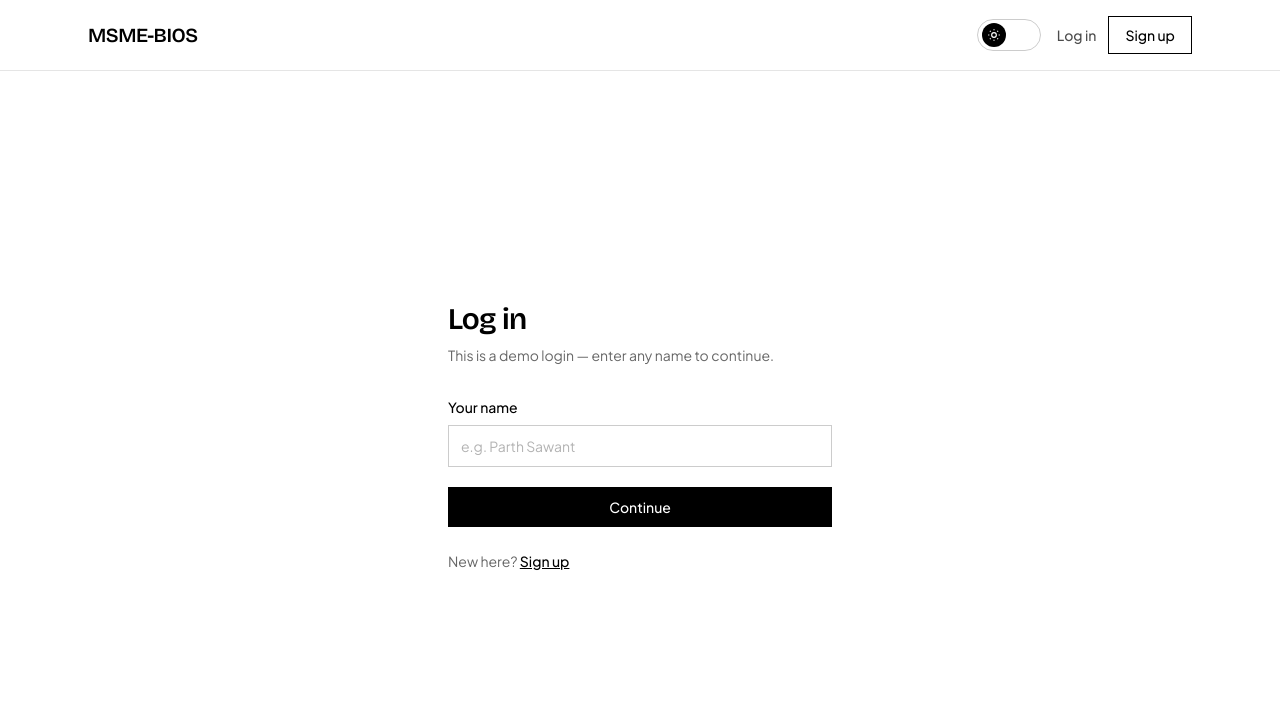
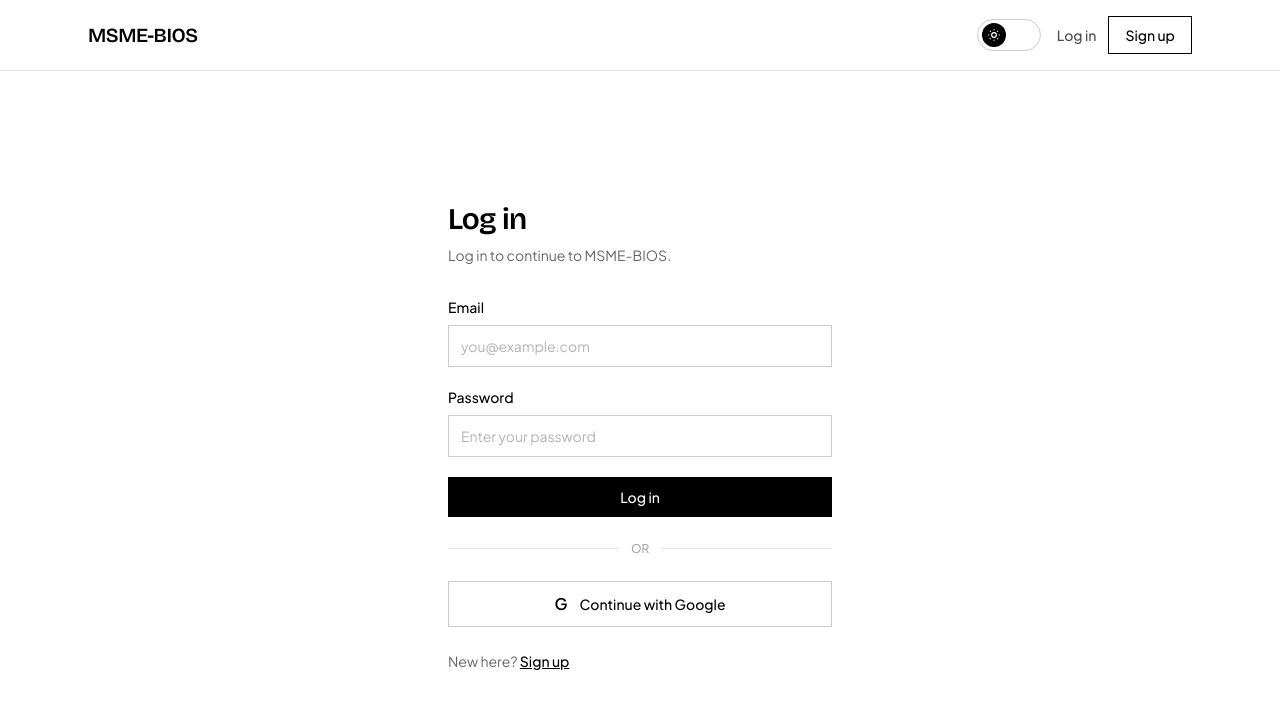
Before and after one commit to parthbsawant/MSME-BIOS, a React (Vite) app in the folder frontend/msme-bios-frontend/: page /login in a window 1280 px wide. Shown: the top 708 px of the page. Built offline with nearby package versions, Linux system fonts and the light colour scheme; no server answers.

Commit message:
Firebase Authentication : Updated LoginPage file and handled Google Login Window Pre Closing Error

```diff
--- a/frontend/msme-bios-frontend/src/pages/LoginPage.jsx
+++ b/frontend/msme-bios-frontend/src/pages/LoginPage.jsx
@@ -1,48 +1,259 @@
+// import { useState } from 'react'
+// import { useNavigate, Link } from 'react-router-dom'
+// import { useAuth } from '../context/AuthContext'
+// import Navbar from '../components/Navbar'
+
+// export default function LoginPage() {
+//   const [name, setName] = useState('')
+//   const { login } = useAuth()
+//   const navigate = useNavigate()
+
+//   const handleSubmit = (e) => {
+//     e.preventDefault()
+//     if (!name.trim()) return
+//     login(name.trim())
+//     navigate('/dashboard')
+//   }
+
+//   return (
+//     <div className="flex min-h-screen flex-col bg-white text-black dark:bg-black dark:text-white transition-colors">
+//       <Navbar />
+//       <main className="flex flex-1 items-center justify-center px-6">
+//         <div className="w-full max-w-sm">
+//           <h1 className="font-[family-name:var(--font-display)] text-3xl font-semibold tracking-tight">Log in</h1>
+//           <p className="mt-2 text-sm text-black/60 dark:text-white/60">This is a demo login — enter any name to continue.</p>
+
+//           <form onSubmit={handleSubmit} className="mt-8 space-y-5">
+//             <div>
+//               <label htmlFor="name" className="block text-sm font-medium">Your name</label>
+//               <input
+//                 id="name"
+//                 type="text"
+//                 value={name}
+//                 onChange={(e) => setName(e.target.value)}
+//                 placeholder="e.g. Parth Sawant"
+//                 className="mt-2 w-full border border-black/20 dark:border-white/20 bg-transparent px-3 py-2.5 text-sm placeholder:text-black/30 dark:placeholder:text-white/30 focus:border-black dark:focus:border-white focus:outline-none transition-colors"
+//               />
+//             </div>
+//             <button type="submit" className="w-full bg-black px-4 py-2.5 text-sm font-medium text-white dark:bg-white dark:text-black hover:opacity-80 transition-opacity">
+//               Continue
+//             </button>
+//           </form>
+
+//           <p className="mt-6 text-sm text-black/60 dark:text-white/60">
+//             New here? <Link to="/signup" className="font-medium text-black dark:text-white underline">Sign up</Link>
+//           </p>
+//         </div>
+//       </main>
+//     </div>
+//   )
+// }
+
+
 import { useState } from 'react'
-import { useNavigate, Link } from 'react-router-dom'
+import { Link, useNavigate } from 'react-router-dom'
 import { useAuth } from '../context/AuthContext'
 import Navbar from '../components/Navbar'
 
 export default function LoginPage() {
-  const [name, setName] = useState('')
-  const { login } = useAuth()
+  const [email, setEmail] = useState('')
+  const [password, setPassword] = useState('')
+  const [error, setError] = useState('')
+  const [loading, setLoading] = useState(false)
+
+  const { login, loginWithGoogle } = useAuth()
   const navigate = useNavigate()
 
-  const handleSubmit = (e) => {
+  const handleSubmit = async (e) => {
     e.preventDefault()
-    if (!name.trim()) return
-    login(name.trim())
-    navigate('/dashboard')
+
+    setError('')
+
+    if (!email.trim() || !password) {
+      setError('Please enter your email and password.')
+      return
+    }
+
+    try {
+      setLoading(true)
+
+      await login(email.trim(), password)
+
+      navigate('/dashboard')
+    } catch (err) {
+      console.error('Login error:', err)
+
+      switch (err.code) {
+        case 'auth/invalid-credential':
+          setError('Invalid email or password.')
+          break
+
+        case 'auth/user-not-found':
+          setError('No account found with this email.')
+          break
+
+        case 'auth/wrong-password':
+          setError('Incorrect password.')
+          break
+
+        case 'auth/invalid-email':
+          setError('Please enter a valid email address.')
+          break
+
+        case 'auth/too-many-requests':
+          setError('Too many failed attempts. Please try again later.')
+          break
+
+        default:
+          setError('Unable to log in. Please try again.')
+      }
+    } finally {
+      setLoading(false)
+    }
+  }
+
+  const handleGoogleLogin = async () => {
+    setError('')
+
+    try {
+      setLoading(true)
+
+      await loginWithGoogle()
+
+      navigate('/dashboard')
+    } catch (err) {
+      if (err.code !== 'auth/popup-closed-by-user') {
+        console.error('Google login error:', err)
+      }
+
+      if (err.code === 'auth/popup-closed-by-user') {
+        setError('Google sign-in was cancelled.')
+      } else if (err.code === 'auth/popup-blocked') {
+        setError('The Google sign-in popup was blocked by your browser.')
+      } else {
+        setError('Unable to sign in with Google. Please try again.')
+      }
+    } finally {
+      setLoading(false)
+    }
   }
 
   return (
     <div className="flex min-h-screen flex-col bg-white text-black dark:bg-black dark:text-white transition-colors">
       <Navbar />
+
       <main className="flex flex-1 items-center justify-center px-6">
         <div className="w-full max-w-sm">
-          <h1 className="font-[family-name:var(--font-display)] text-3xl font-semibold tracking-tight">Log in</h1>
-          <p className="mt-2 text-sm text-black/60 dark:text-white/60">This is a demo login — enter any name to continue.</p>
 
+          {/* Heading */}
+          <div>
+            <h1 className="font-[family-name:var(--font-display)] text-3xl font-semibold tracking-tight">
+              Log in
+            </h1>
+
+            <p className="mt-2 text-sm text-black/60 dark:text-white/60">
+              Log in to continue to MSME-BIOS.
+            </p>
+          </div>
+
+          {/* Error */}
+          {error && (
+            <div className="mt-6 rounded-md border border-red-300 bg-red-50 px-4 py-3 text-sm text-red-700 dark:border-red-800 dark:bg-red-950/30 dark:text-red-300">
+              {error}
+            </div>
+          )}
+
+          {/* Email / Password Form */}
           <form onSubmit={handleSubmit} className="mt-8 space-y-5">
+
+            {/* Email */}
             <div>
-              <label htmlFor="name" className="block text-sm font-medium">Your name</label>
+              <label
+                htmlFor="email"
+                className="block text-sm font-medium"
+              >
+                Email
+              </label>
+
               <input
-                id="name"
-                type="text"
-                value={name}
-                onChange={(e) => setName(e.target.value)}
-                placeholder="e.g. Parth Sawant"
-                className="mt-2 w-full border border-black/20 dark:border-white/20 bg-transparent px-3 py-2.5 text-sm placeholder:text-black/30 dark:placeholder:text-white/30 focus:border-black dark:focus:border-white focus:outline-none transition-colors"
+                id="email"
+                type="email"
+                value={email}
+                onChange={(e) => setEmail(e.target.value)}
+                placeholder="you@example.com"
+                autoComplete="email"
+                disabled={loading}
+                className="mt-2 w-full border border-black/20 dark:border-white/20 bg-transparent px-3 py-2.5 text-sm placeholder:text-black/30 dark:placeholder:text-white/30 focus:border-black dark:focus:border-white focus:outline-none transition-colors disabled:cursor-not-allowed disabled:opacity-50"
               />
             </div>
-            <button type="submit" className="w-full bg-black px-4 py-2.5 text-sm font-medium text-white dark:bg-white dark:text-black hover:opacity-80 transition-opacity">
-              Continue
+
+            {/* Password */}
+            <div>
+              <label
+                htmlFor="password"
+                className="block text-sm font-medium"
+              >
+                Password
+              </label>
+
+              <input
+                id="password"
+                type="password"
+                value={password}
+                onChange={(e) => setPassword(e.target.value)}
+                placeholder="Enter your password"
+                autoComplete="current-password"
+                disabled={loading}
+                className="mt-2 w-full border border-black/20 dark:border-white/20 bg-transparent px-3 py-2.5 text-sm placeholder:text-black/30 dark:placeholder:text-white/30 focus:border-black dark:focus:border-white focus:outline-none transition-colors disabled:cursor-not-allowed disabled:opacity-50"
+              />
+            </div>
+
+            {/* Login button */}
+            <button
+              type="submit"
+              disabled={loading}
+              className="w-full bg-black px-4 py-2.5 text-sm font-medium text-white dark:bg-white dark:text-black hover:opacity-80 transition-opacity disabled:cursor-not-allowed disabled:opacity-50"
+            >
+              {loading ? 'Logging in...' : 'Log in'}
             </button>
           </form>
 
+          {/* Divider */}
+          <div className="my-6 flex items-center gap-3">
+            <div className="h-px flex-1 bg-black/10 dark:bg-white/10" />
+
+            <span className="text-xs text-black/40 dark:text-white/40">
+              OR
+            </span>
+
+            <div className="h-px flex-1 bg-black/10 dark:bg-white/10" />
+          </div>
+
+          {/* Google Login */}
+          <button
+            type="button"
+            onClick={handleGoogleLogin}
+            disabled={loading}
+            className="flex w-full items-center justify-center gap-3 border border-black/20 dark:border-white/20 px-4 py-2.5 text-sm font-medium hover:bg-black/5 dark:hover:bg-white/5 transition-colors disabled:cursor-not-allowed disabled:opacity-50"
+          >
+            <span className="text-base font-semibold">
+              G
+            </span>
+
+            {loading ? 'Please wait...' : 'Continue with Google'}
+          </button>
+
+          {/* Signup */}
           <p className="mt-6 text-sm text-black/60 dark:text-white/60">
-            New here? <Link to="/signup" className="font-medium text-black dark:text-white underline">Sign up</Link>
+            New here?{' '}
+            <Link
+              to="/signup"
+              className="font-medium text-black dark:text-white underline"
+            >
+              Sign up
+            </Link>
           </p>
+
         </div>
       </main>
     </div>
```
